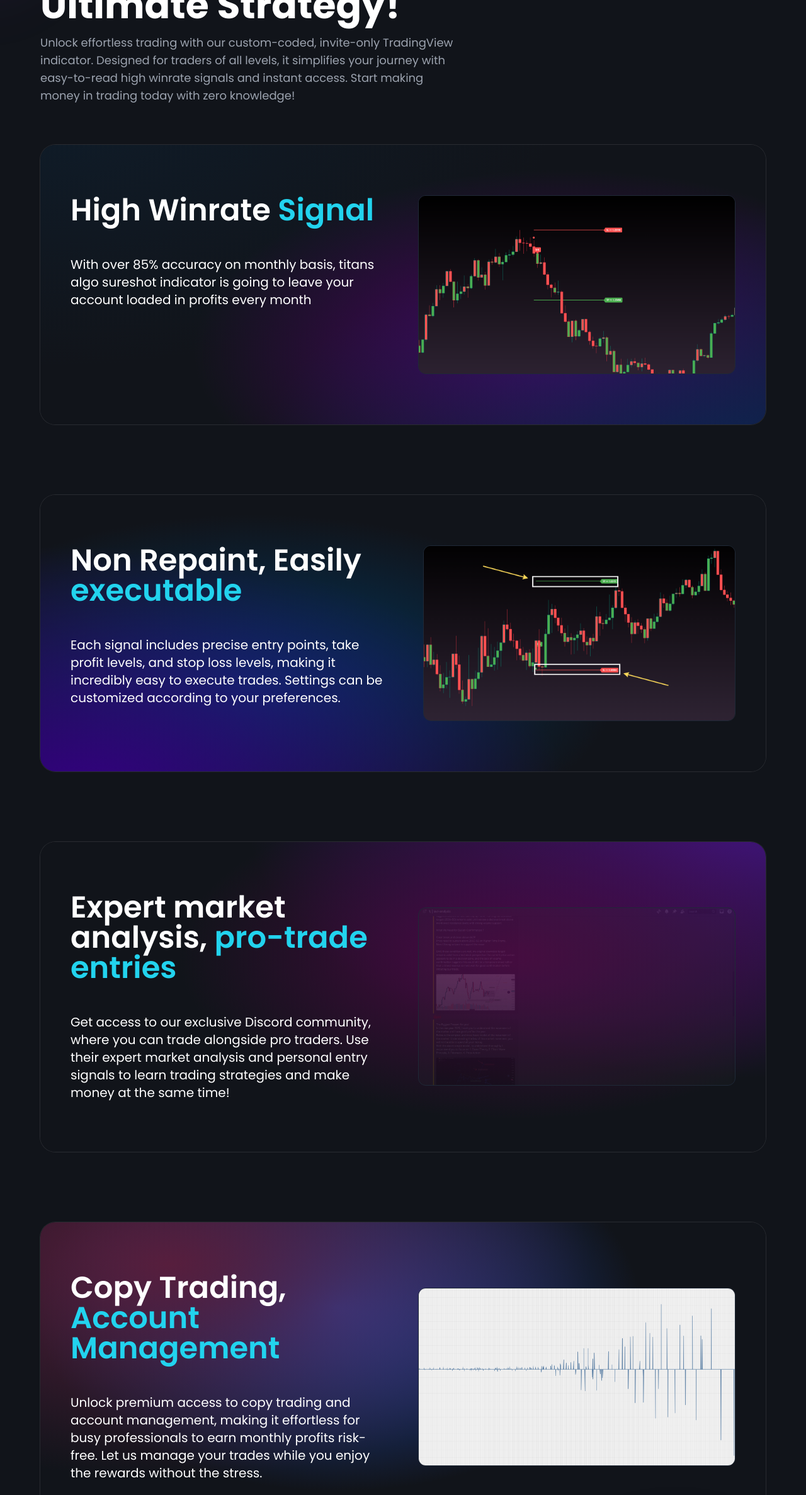
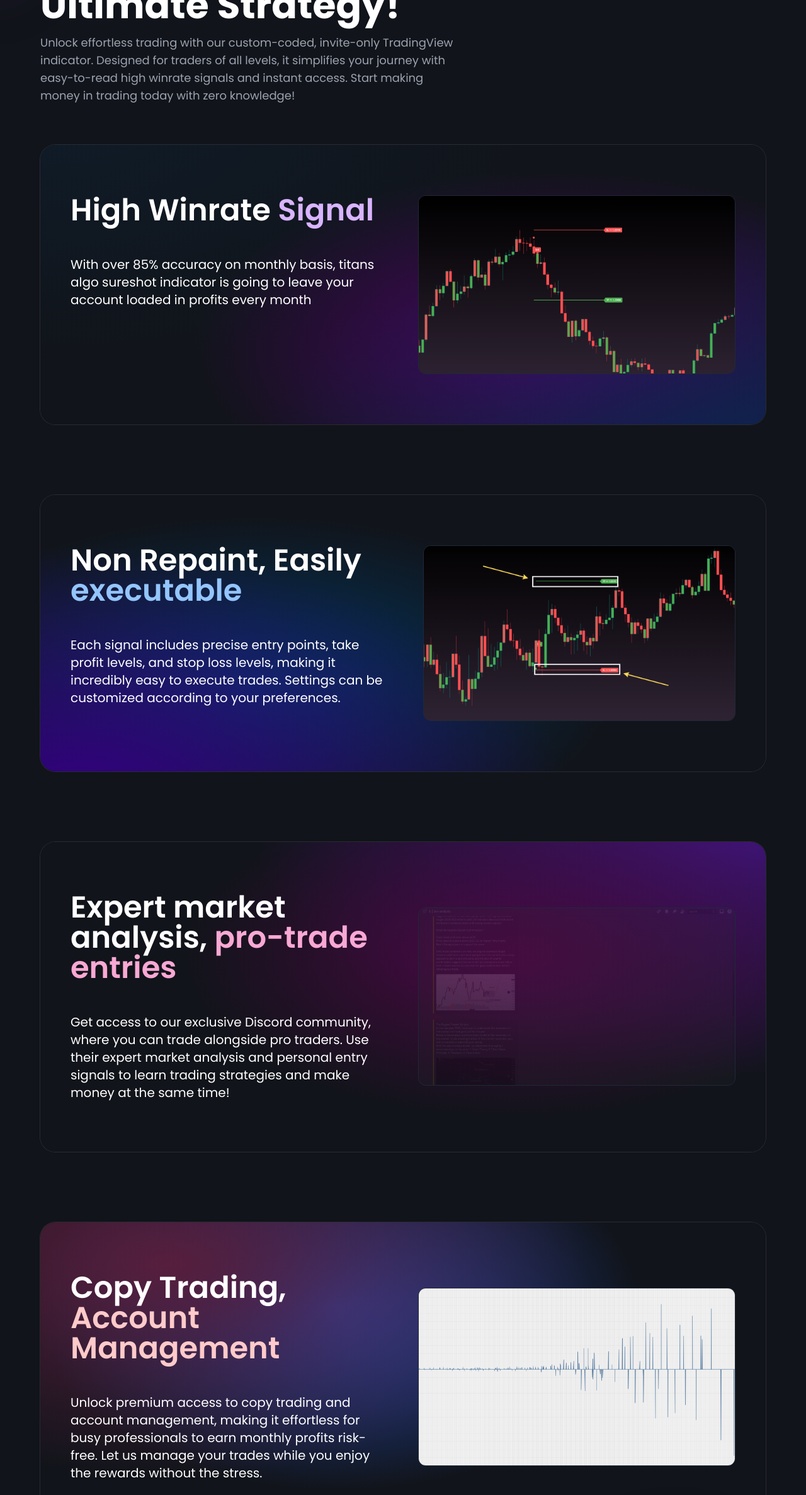
Before and after one commit to Titansalgo/Titansalgo-website, a Next.js app: page / in a window 1280 px wide. Shown: the part 1790-4164 px from the top of the page at 63% size. Built offline with nearby package versions, Linux system fonts and the light colour scheme.

Commit message:
text colours

```diff
--- a/components/Dashboard.tsx
+++ b/components/Dashboard.tsx
@@ -68,7 +68,7 @@ const Dashboard: React.FC = () => {
             <div className="flex flex-col lg:flex-row gap-12 ">
               <div className="lg:w-1/2 space-y-6">
                 <h2 className="text-4xl md:text-5xl mb-12 font-semibold">
-                  High Winrate <span className="text-cyan-400"> Signal</span>
+                  High Winrate <span className="text-purple-300"> Signal</span>
                 </h2>
                 <p className="text-white text-xl">
                   With over 85% accuracy on monthly basis, titans algo sureshot
@@ -92,7 +92,7 @@ const Dashboard: React.FC = () => {
                   <span className="inline sm:hidden">
                     <br />
                   </span>
-                  <span className="text-cyan-400"> executable</span>
+                  <span className="text-blue-300"> executable</span>
                 </h2>
                 <p className="text-white text-xl">
                   Each signal includes precise entry points, take profit levels,
@@ -114,7 +114,7 @@ const Dashboard: React.FC = () => {
               <div className="lg:w-1/2 space-y-6">
                 <h2 className="text-4xl md:text-5xl mb-12 font-semibold">
                   Expert market analysis,
-                  <span className="text-cyan-400"> pro-trade entries</span>
+                  <span className="text-pink-300"> pro-trade entries</span>
                 </h2>
                 <p className="text-white text-xl">
                   Get access to our exclusive Discord community, where you can
@@ -136,7 +136,7 @@ const Dashboard: React.FC = () => {
               <div className="lg:w-1/2 space-y-6">
                 <h2 className="text-4xl md:text-5xl mb-12 font-semibold">
                   Copy Trading,{" "}
-                  <span className="text-cyan-400"> Account Management</span>
+                  <span className="text-red-200"> Account Management</span>
                 </h2>
                 <p className="text-white text-xl">
                   Unlock premium access to copy trading and account management,
```
